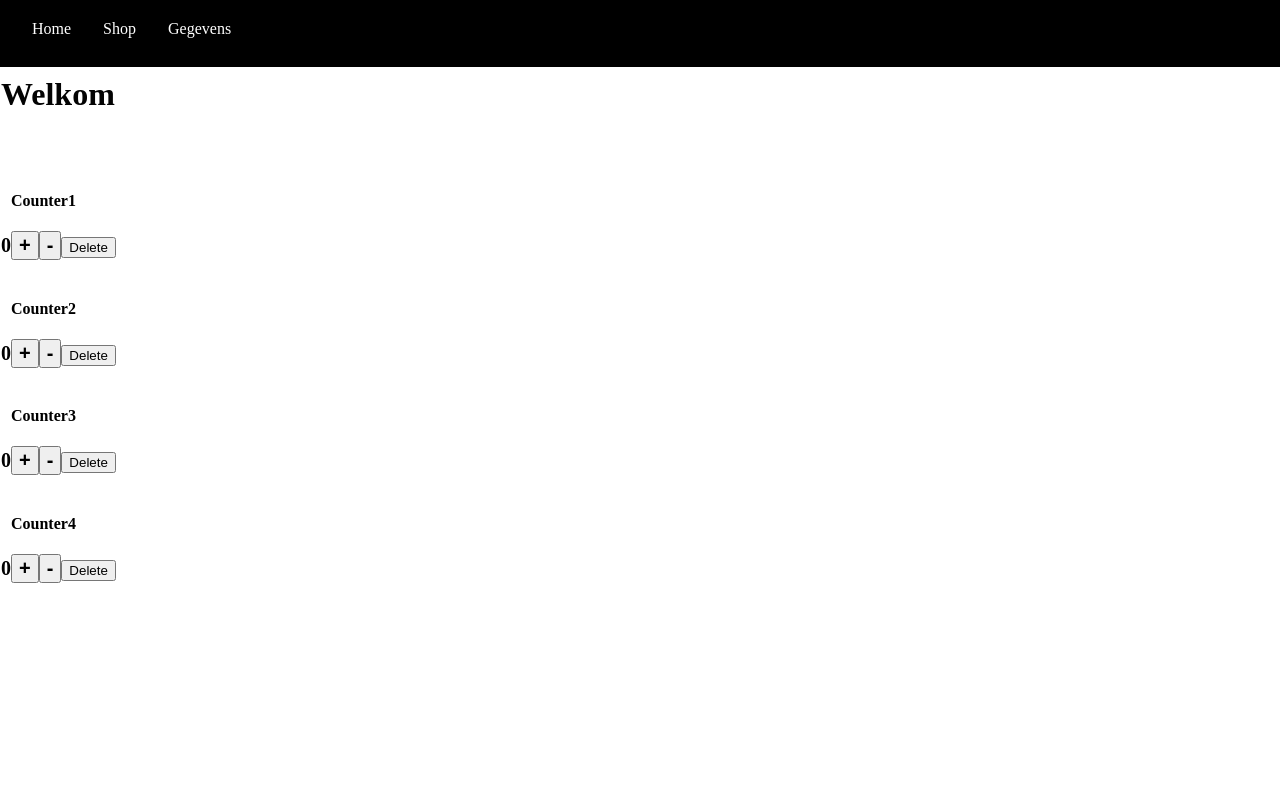
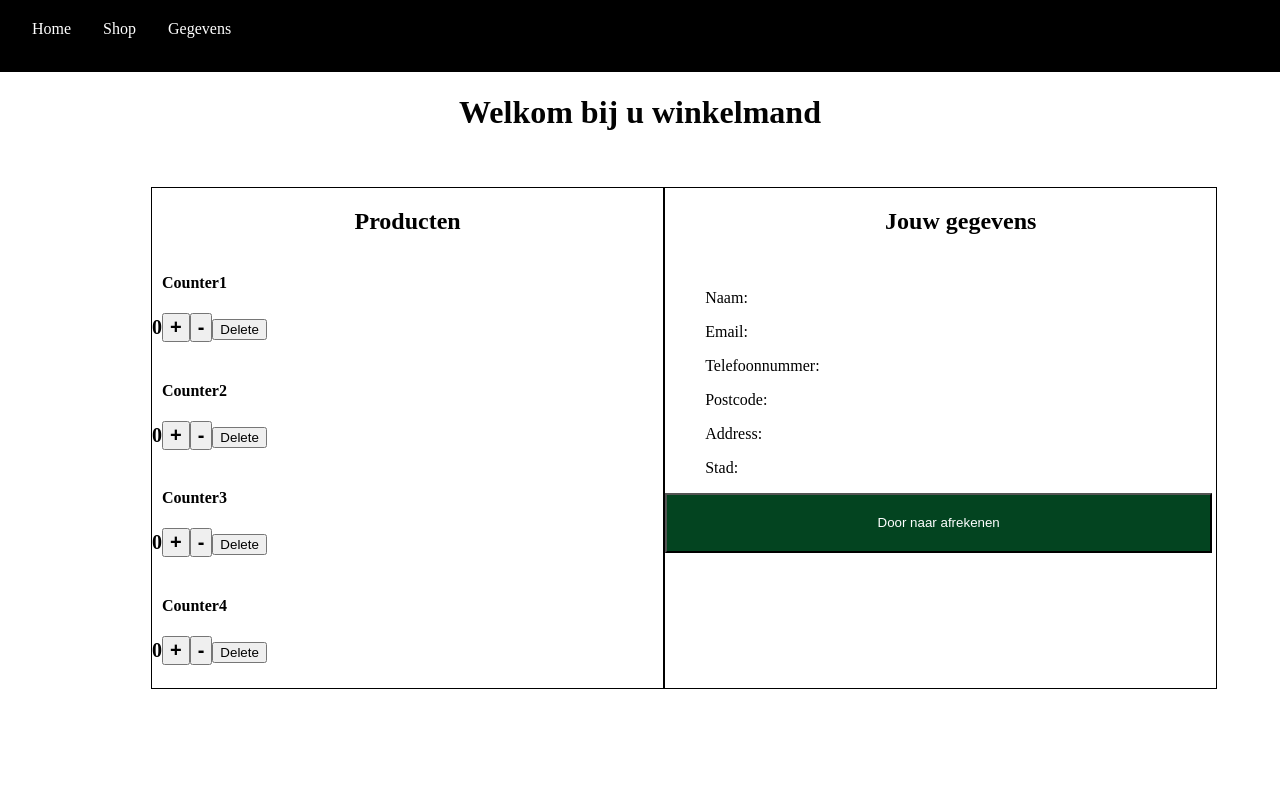
Before and after one commit to Timguse/stage-app-1, a React (Create React App) app: page /card in a window 1280 px wide. Shown: the top 800 px of the page. Built offline with nearby package versions, Linux system fonts and the light colour scheme; no server answers.

Commit message:
card update

```diff
--- a/API/router.js
+++ b/API/router.js
@@ -2,5 +2,6 @@ const express = require("express");
 const router = express.Router();
 
 router.use("/profile", require("./routes/profile.routes.js"));
+router.use("/shop", require("./routes/shop.routes.js"));
 
 module.exports = router;
--- a/src/components/product/product.css
+++ b/src/components/product/product.css
@@ -1,27 +1,33 @@
 .product{
-    /* border: 1px solid black; */
+    /* border: 1px solid white; */
     width: 250px;
-    height: 300px;
-    background-color: rgb(235, 235, 235);
+    height: 500px;
     margin-left: 50px;
-    margin-top: 150px;
+    margin-top: 100px;
     margin-right: 50px;
     float: left;
 }
 .imageblok{
-    width: 150px;
-    height: 1200px;
-    margin-left: 50px;
+    width: 250px;
+    height: 300px;
     margin-right: 50px;
+    background-color: rgb(235, 235, 235);
+
 }
 .infobox_shop{
     width: 250px;
-    height: 100px;
+    height: 150px;
     color: white;
-    border: 1px solid white;
+     /* border: 1px solid white; */
     float: left;
-    margin-top: 120px;
+    margin-top: 140px;
 }
 .shop_text{
     color: white;
 }
+.winkelmand2{
+    width: 250px;
+    height: 50px;
+    margin-top: 50px;
+    background-color: white;
+}
--- a/src/components/product/product.jsx
+++ b/src/components/product/product.jsx
@@ -1,4 +1,4 @@
-import React from 'react'
+import React, { useState, useEffect } from 'react'
 import './product.css';
 import Image from './images/image';
 import useShop from "../../hooks/shop";
@@ -6,17 +6,37 @@ import useShop from "../../hooks/shop";
 
 
  function Product() {
+    const {
+        // loading,
+        shopData,
+        getShopData,
+    } = useShop();
 
-        return <div className="product">
+    const [ShowShopData, setShowShopData] = useState(false);
+    const [loading, setLoading] = useState(false);
+
+
+    useEffect(() => {
+        getShopData(false); // initial render
+        console.log(shopData);
+    }, []);
+
+
+    return (
+    <div className="product">
         <div className="imageblok">
             <Image />
-                <br/>
+            <br />
             <div className="infobox_shop">
-                <p className="shop_text">{}</p>
+                <p className="shop_text">
+                    Prijs:{shopData} shirt
+                </p>
+                <button className="winkelmand2">winkelmand toevoegen</button>
             </div>
-            <br/>
+            <br />
         </div>
-        </div>;
+    </div>
+    );
 }
 
 
--- a/src/pages/about/about.js
+++ b/src/pages/about/about.js
@@ -17,7 +17,7 @@ function Gegevens() {
 
     useEffect(() => {
         getProfileData(false); // initial render
-        console.log(profileData)
+        console.log(profileData);
     }, []);
 
     if (loading) {
--- a/src/pages/card/card.css
+++ b/src/pages/card/card.css
@@ -12,8 +12,48 @@ body{
 }
 .title_card{
     color: rgb(3, 3, 3);
-
+    text-align: center;
 }
 .product_card{
     color: white;
 }
+.teller-blok{
+    width: 40%;
+    height: 500px;
+    border: solid 1px black;
+    float: left;
+    margin-left: 150px;
+}
+.blok2-card{
+    width: 40%;
+    height: 500px;
+    border: solid 1px black;
+    float: left;
+    padding-left: 40px;
+}
+.blok2-card2{
+    width: 40%;
+    height: 500px;
+    border: solid 1px black;
+    float: left;
+    padding-left: 40px;
+}
+.producten_title{
+    text-align: center;
+}
+.gegevens_title{
+    text-align: center;
+
+}
+.prijs_title{
+
+
+}
+.togglebutton_card{
+    width: 107%;
+    height: 60px;
+    background-color: rgb(3, 68, 32);
+    color: white;
+    margin-left: -40px;
+    margin-bottom: 0;
+}
--- a/src/pages/card/card.jsx
+++ b/src/pages/card/card.jsx
@@ -1,16 +1,62 @@
-import React from 'react';
+import React, { useState, useEffect } from 'react';
 import "./card.css";
 import Counters from '../../components/count/counters';
+import useProfile from '../../hooks/Profile';
+
+
 
 function Card() {
+    const {
+        // loading,
+        profileData,
+        getProfileData,
+    } = useProfile();
+
+    const [showPayData, setShowPayData] = useState(false);
+    const [loading, setLoading] = useState(false);
+
+
+    useEffect(() => {
+        getProfileData(false); // initial render
+        console.log(profileData);
+    }, []);
+    function toggleButtonPayData2() {
+        setShowPayData((bool) => {
+            return !bool;
+        });
+    }
     return (
         <div>
             <div className="card_container">
-                <br/><br/><br/>
+                <br /><br /><br /><br />
                 <div className="text_winkelmand">
-                <h1 className="title_card" >Welkom</h1>
+                    <h1 className="title_card" >Welkom bij u winkelmand</h1>
                     <p className="product_card" id="product_card">edededded</p>
-                    <Counters />
+                    <div className="teller-blok">
+                        <h2 className="producten_title">Producten</h2>
+                        <Counters />
+                    </div>
+                    {!showPayData && (
+                        <div className="blok2-card">
+                            <h2 className="gegevens_title">Jouw gegevens</h2>
+                            <br />
+                            <p className="infotext">Naam: {profileData?.name}</p>
+                            <p className="infotext">Email: {profileData?.email}</p>
+                            <p className="infotext">Telefoonnummer: {profileData?.phone}</p>
+                            <p className="infotext">Postcode: {profileData?.postcode}</p>
+                            <p className="infotext">Address: {profileData?.address}</p>
+                            <p className="infotext">Stad: {profileData?.city}</p>
+                            <button className="togglebutton_card" onClick={toggleButtonPayData2}>Door naar afrekenen</button>
+                        </div>
+                    )}
+                    {showPayData && (
+                        <div className="blok2-card2" id="info">
+                            <h2 className="gegevens_title">Afrekenen</h2>
+                            <h3 className="prijs_title">Prijs:</h3>
+                            <button className="togglebutton_card" onClick={toggleButtonPayData2}>Gegevens bekijken</button>
+
+                        </div>
+                    )}
                 </div>
             </div>
         </div>
```
Also changed, not shown: API/producten/productlist.js (added, +16 -0 lines), API/routes/shop.routes.js (+7 -6 lines), src/pages/shop/shop.jsx (+14 -1 lines), src/hooks/shop.js (line endings or trailing spaces). Lines whose indentation alone changed are shown as unchanged.
